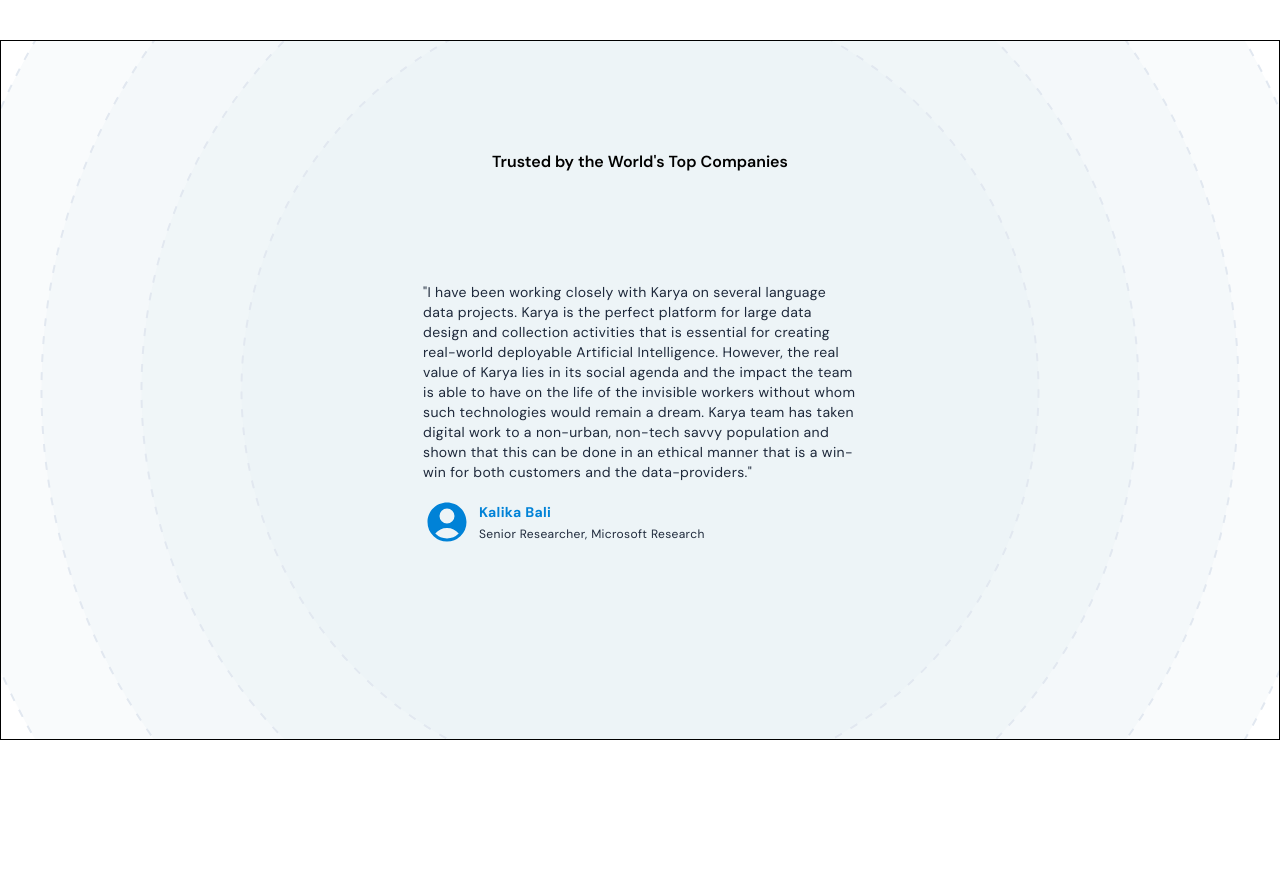
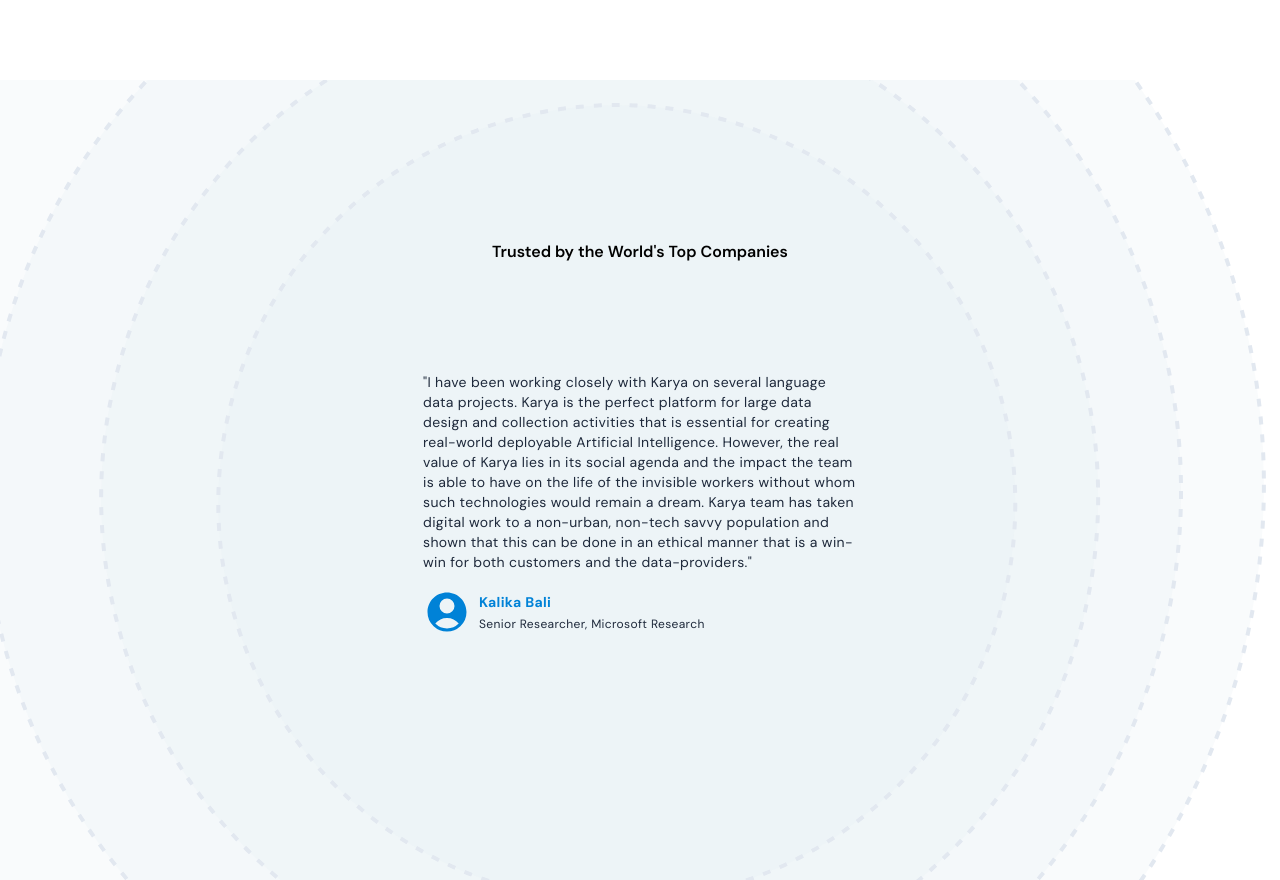
Before and after one commit to barkha-gupta/carousel-for-karya, a React (Vite) app: page / in a window 1280 px wide. Before the commit the page ends 800 px from the top, so only its background shows below. Built offline with nearby package versions, Linux system fonts and the light colour scheme.

Commit message:
fix: Testimony Circle ui

```diff
--- /dev/null
+++ b/src/components/Logo.tsx
@@ -0,0 +1,5 @@
+const Logo = () => {
+  return <div>Logo</div>;
+};
+
+export default Logo;
--- a/src/components/MainComp.tsx
+++ b/src/components/MainComp.tsx
@@ -3,7 +3,7 @@
 
 const MainComp = () => {
   return (
-    <div className="h-[700px] border border-black relative flex items-center justify-center overflow-hidden mt-10">
+    <div className="h-[800px] relative flex items-center justify-center overflow-hidden mt-20 ">
       <Testimony />
 
       <TestimonialCircle />
--- a/src/components/TestimonialCircle.tsx
+++ b/src/components/TestimonialCircle.tsx
@@ -4,48 +4,48 @@
       xmlns="http://www.w3.org/2000/svg"
       width="1600"
       height="1400"
-      viewBox="0 0 1400 1400"
+      viewBox="0 0 1600 1400"
       fill="none"
       className="absolute"
     >
       <circle
-        cx="700"
-        cy="700"
+        cx="725.395"
+        cy="704.735"
         r="698.5"
         fill="#e2e8f0"
         fillOpacity="0.2"
         stroke="#e2e8f0"
-        strokeWidth="2"
+        strokeWidth="4"
         strokeDasharray="8 10"
       ></circle>
       <circle
-        cx="700"
-        cy="700"
+        cx="742.522"
+        cy="711.005"
         r="598.5"
         fill="#e2e8f0"
         fillOpacity="0.2"
         stroke="#e2e8f0"
-        strokeWidth="2"
+        strokeWidth="4"
         strokeDasharray="8 10"
       ></circle>
       <circle
-        cx="700"
-        cy="700"
+        cx="759.655"
+        cy="717.275"
         r="498.5"
         fill="#e2e8f0"
         fillOpacity="0.2"
         stroke="#e2e8f0"
-        strokeWidth="2"
+        strokeWidth="4"
         strokeDasharray="8 10"
       ></circle>
       <circle
-        cx="700"
-        cy="700"
+        cx="776.785"
+        cy="723.545"
         r="398.5"
         fill="#e2e8f0"
         fillOpacity="0.2"
         stroke="#e2e8f0"
-        strokeWidth="2"
+        strokeWidth="4"
         strokeDasharray="8 10"
       ></circle>
     </svg>
@@ -53,10 +53,3 @@
 };
 
 export default TestimonialCircle;
-// style="transform: translateX(25.395px) translateY(4.735px);"
-
-//style="transform: translateX(42.525px) translateY(11.005px);"
-
-//style="transform: translateX(59.655px) translateY(17.275px);"
-
-//style="transform: translateX(76.785px) translateY(23.545px);"
--- a/src/index.css
+++ b/src/index.css
@@ -8,18 +8,22 @@
   box-sizing: border-box;
   font-family: "DM Sans", sans-serif;
 }
+/* *::before,
+::after {
+  border-color: "#e2e8f0";
+} */
 
 .custom-carousel-styles {
   height: 500px;
   max-width: 20rem;
-  margin-top: 10rem;
+  margin-top: 5rem;
   overflow: hidden;
 }
 
 @media screen and (min-width: 50.625rem) {
   .custom-carousel-styles {
-    max-width: 640px;
-    margin-top: 10rem;
+    max-width: 450px;
+    margin-top: 5rem;
   }
 }
 
```
